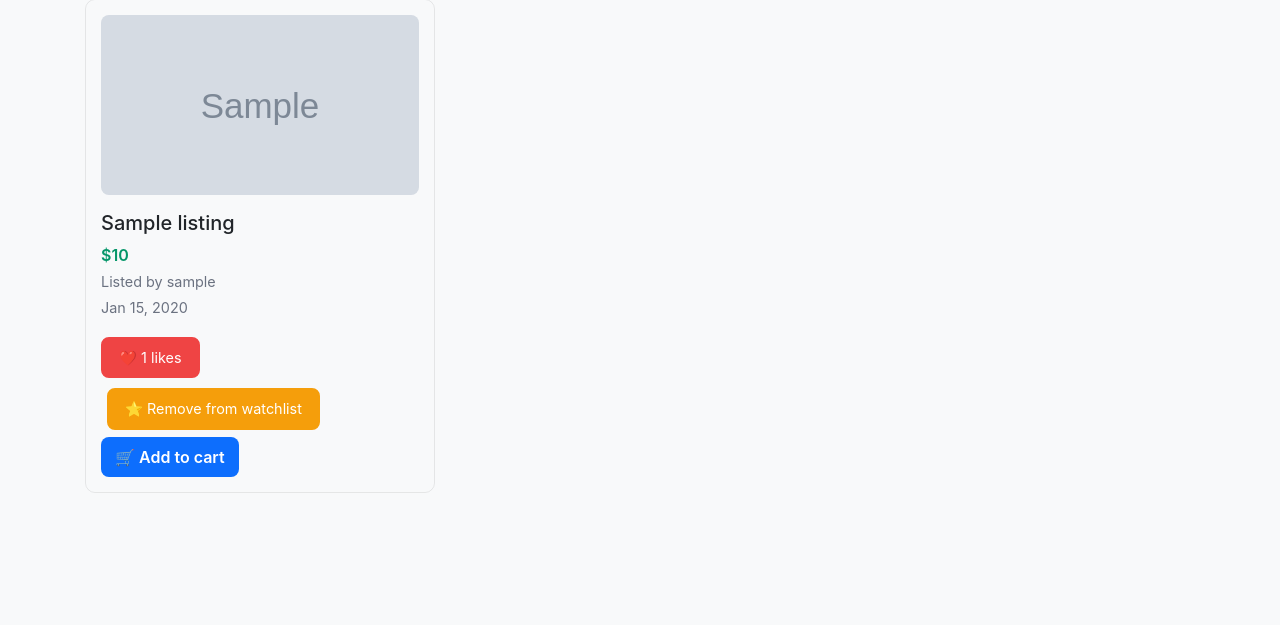
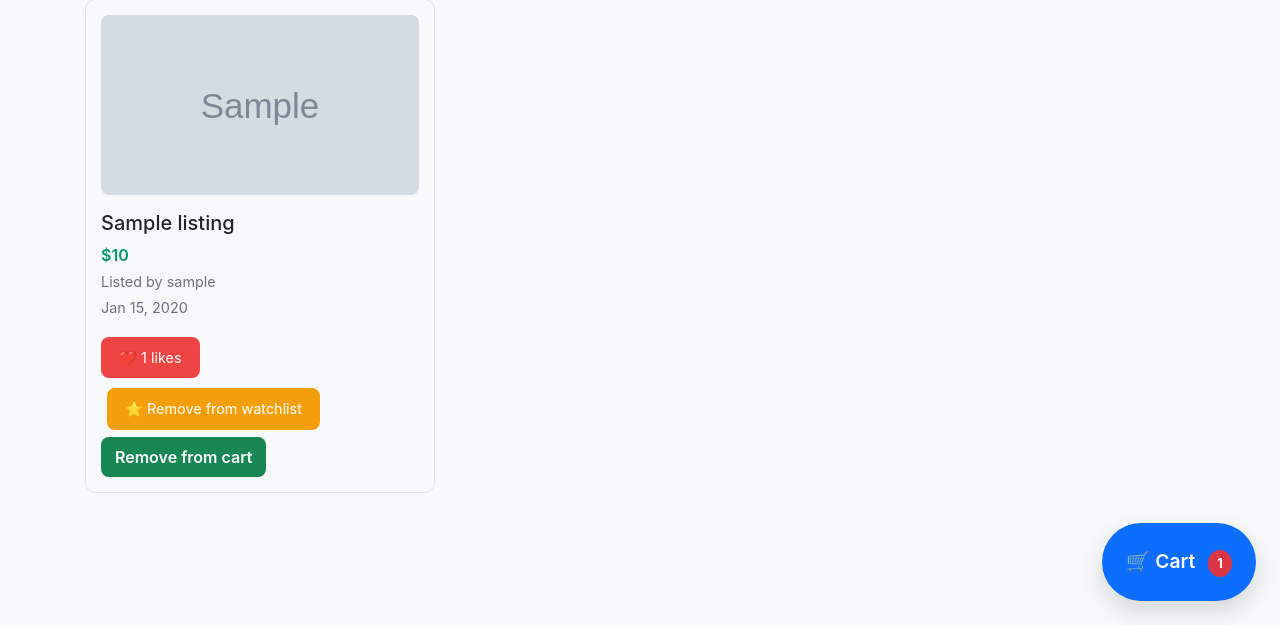
Before and after one commit to AbdulRahman-cy/E-Commerce-Web-Platform, a Django app: page /watchlist in a window 1280 px wide. Shown: the part 175-800 px from the top of the page. Run offline with Django 3.2, Linux system fonts and the light colour scheme; a user stored in the database is signed in; tables that the repository leaves empty hold one stand-in row (values such as "Sample post"); grey boxes marked "Sample" are stand-in pictures; some libraries are stand-ins or nearby versions.

Commit message:
Implementing shopping cart

```diff
--- /dev/null
+++ b/auctions/context_processors.py
@@ -0,0 +1,14 @@
+def cart_context(request):
+
+    if request.user.is_authenticated:
+        from auctions.models import Listing
+        cart = Listing.objects.filter(cart_items__user=request.user)
+        cart_count = cart.count()
+    else:
+        cart = []
+        cart_count = 0
+
+    return {
+        'cart': cart,
+        'cart_count': cart_count
+    }
--- a/auctions/static/auctions/styles.css
+++ b/auctions/static/auctions/styles.css
@@ -3,3 +3,48 @@
     padding: 0;
     box-sizing: border-box;
 }
+
+.floating-cart {
+    position: fixed;
+    bottom: 24px;
+    right: 24px;
+    background: #0d6efd;
+    color: white;
+    padding: 24px 24px;
+    border-radius: 999px;
+    font-size: larger;
+    font-weight: 600;
+    box-shadow: 0 10px 25px rgba(0,0,0,.15);
+    opacity: 0;
+    pointer-events: none;
+    transform: translateY(10px);
+    transition: all .2s ease;
+    z-index: 9999;
+    text-decoration: none; /* Add this */
+}
+
+/* Change from .in-cart to .show */
+.floating-cart.show {
+    opacity: 1;
+    pointer-events: auto;
+    transform: translateY(0);
+}
+
+.floating-cart:hover {
+    background: #0b5ed7;
+    color: white; /* Add this */
+    text-decoration: none; /* Add this */
+}
+
+.cart-badge {
+    background: #dc3545;
+    color: white;
+    border-radius: 50%;
+    padding: 4px 8px;
+    font-size: 0.8rem;
+    margin-left: 8px;
+    font-weight: 700;
+    min-width: 24px;
+    display: inline-block;
+    text-align: center;
+}
--- a/auctions/templates/auctions/index.html
+++ b/auctions/templates/auctions/index.html
@@ -107,6 +107,7 @@
     background: #198754;
 }
 
+
 </style>
 
 <h2 class="mb-4">Active listings</h2>
@@ -163,19 +164,15 @@
                 data-listing-id="{{ listing.id }}" type="button">
                     {% if listing in cart %}Remove from cart{% else %}🛒 Add to cart{% endif %}
                 </button>
-
-
-
             </div>
-
         </div>
     {% empty %}
         <div class="col">
             <p>No active listings.</p>
         </div>
     {% endfor %}
+</div>
 
-</div>
 
 <script>
 
@@ -250,12 +247,12 @@
                 window.location.href = `/listing/${listingId}`;
             });
         });
-        //Add to cart
-        //1- Select all cart buttons
+
         document.querySelectorAll('.cart-btn').forEach(function(cart){
             cart.addEventListener('click', async function() {
-                const listingId = this.dataset.listingId
+                const listingId = this.dataset.listingId;
                 const csrftoken = getCookie('csrftoken');
+                const cartButton = document.getElementById('cartButton');
                 try{
                     response = await fetch(`listing/${listingId}/cart/`, {
                     method : "POST",
@@ -266,16 +263,8 @@
                         body: JSON.stringify({})
                     });
                     const data = await response.json();
-
-                    if(data.in_cart){
-                        cart.classList.add('in-cart')
-                        cart.textContent = `Remove from cart`;
-                    }
-                    else{
-                        cart.classList.remove('in-cart')
-                        cart.textContent = `Add to cart`
-                    }
-
+                    //Then modify it here for realtime change
+                    window.updateCartUI(data.cart_count, data.in_cart, cart);
                 }
                 catch(error){
                     console.error('Error:', error);
--- a/auctions/templates/auctions/layout.html
+++ b/auctions/templates/auctions/layout.html
@@ -89,5 +89,58 @@
 <script src="https://cdn.jsdelivr.net/npm/popper.js@1.16.0/dist/umd/popper.min.js"></script>
 <script src="https://stackpath.bootstrapcdn.com/bootstrap/4.4.1/js/bootstrap.min.js"></script>
 
+<!-- Floating Cart Button -->
+{% if user.is_authenticated %}
+<a href="#" id="cartButton" class="floating-cart {% if cart_count > 0 %}show{% endif %}" data-count="{{ cart_count }}">
+    🛒 Cart
+    <span id="cartCountBadge" class="cart-badge">{{ cart_count }}</span>
+</a>
+
+<script>
+function getCookie(name){
+    let cookieValue = null;
+    if(document.cookie && document.cookie !== null){
+        const cookies = document.cookie.split(';');
+        for(let i = 0; i < cookies.length; i++){
+            const cookie = cookies[i].trim()
+            if(cookie.substring(0, name.length + 1) === (name + '=')){
+                cookieValue = decodeURIComponent(cookie.substring(name.length + 1));
+                break;
+            }
+        }
+    }
+    return cookieValue;
+}
+
+// Global cart update function
+window.updateCartUI = function(cartCount, inCart, buttonElement) {
+    const cartButton = document.getElementById('cartButton');
+    const cartCountBadge = document.getElementById('cartCountBadge');
+
+    if(cartButton && cartCountBadge) {
+        cartCountBadge.textContent = cartCount;
+        cartButton.dataset.count = cartCount;
+
+        if(cartCount > 0){
+            cartButton.classList.add('show');
+        } else {
+            cartButton.classList.remove('show');
+        }
+    }
+
+    // Update the clicked button
+    if(buttonElement) {
+        if(inCart){
+            buttonElement.classList.add('in-cart');
+            buttonElement.textContent = 'Remove from cart';
+        } else {
+            buttonElement.classList.remove('in-cart');
+            buttonElement.textContent = '🛒 Add to cart';
+        }
+    }
+};
+</script>
+{% endif %}
+
 </body>
 </html>
--- a/auctions/views.py
+++ b/auctions/views.py
@@ -72,15 +72,12 @@ def index(request):
     watchlists = Watchlist.objects.filter(user=user)
     watchlist = Listing.objects.filter(watchlists__in=watchlists)
 
-    cart_querySet = Cart.objects.filter(user=request.user)
-    cart = Listing.objects.filter(cart_items__in=cart_querySet)
-
     #return index.html
     return render(request, "auctions/index.html", {
                 "listings": listings,
                 "liked_listings": liked_listings,
                 "watchlist": watchlist,
-                "cart": cart})
+                })
 
 @login_required
 def toggle_like(request, listing_id):
@@ -187,10 +184,17 @@ def watchlist_view(request):
 
     listings = Listing.objects.filter(is_active=True, watchlists__in=watchlists)
 
+    #I should find a way to elimate redundancy between watchlist view and index fns
+    cart_querySet = Cart.objects.filter(user=request.user)
+    cart = Listing.objects.filter(cart_items__in=cart_querySet)
+    cart_count = Cart.objects.filter(user=request.user).count()
+
     return render(request, "auctions/index.html", {
                 "listings": listings,
                 "liked_listings": liked_listings,
-                "watchlist": watchlist
+                "watchlist": watchlist,
+                "cart": cart,
+                "cart_count": cart_count
                  })
 
 @login_required
@@ -236,8 +240,8 @@ def toggle_cart(request, listing_id):
         else:
             in_cart = True
 
+        cart_count = Cart.objects.filter(user=request.user).count()
         return JsonResponse({
-        'in_cart': in_cart
+        'in_cart': in_cart,
+        'cart_count': cart_count
     })
-
-#view_cart
--- a/commerce/settings.py
+++ b/commerce/settings.py
@@ -63,6 +63,7 @@ TEMPLATES = [
                 'django.template.context_processors.request',
                 'django.contrib.auth.context_processors.auth',
                 'django.contrib.messages.context_processors.messages',
+                'auctions.context_processors.cart_context',
             ],
         },
     },
```
